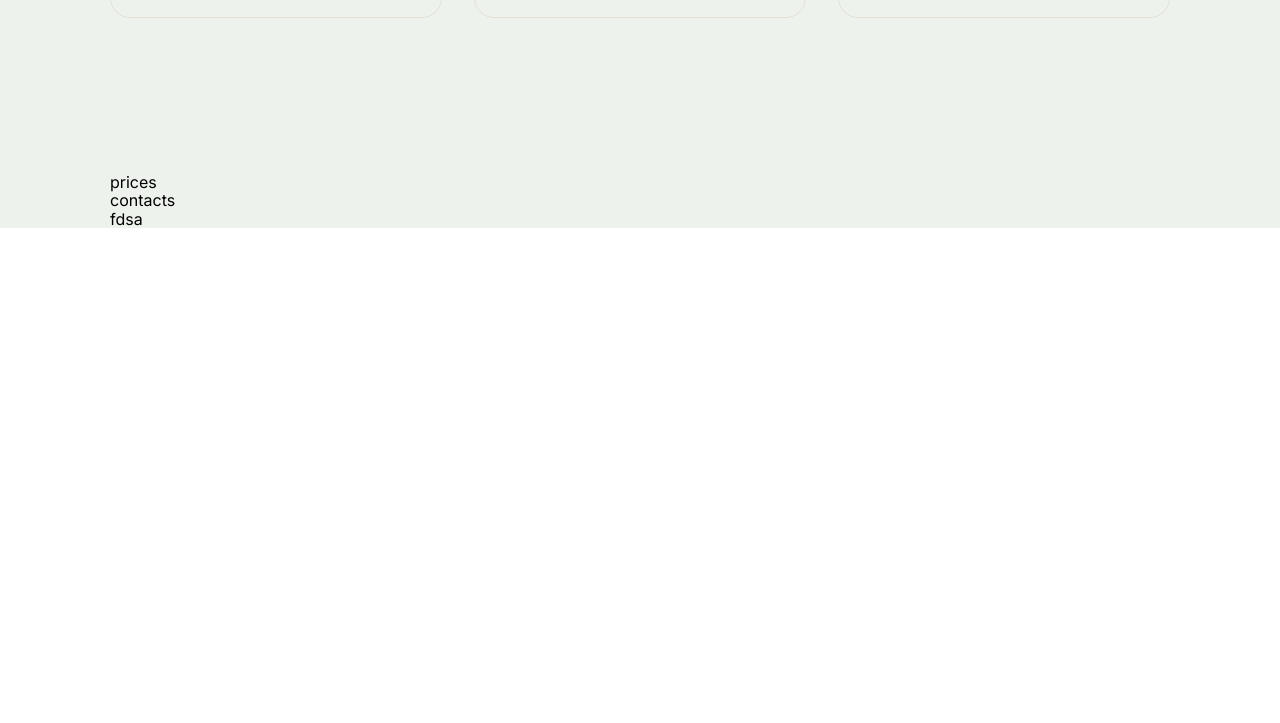
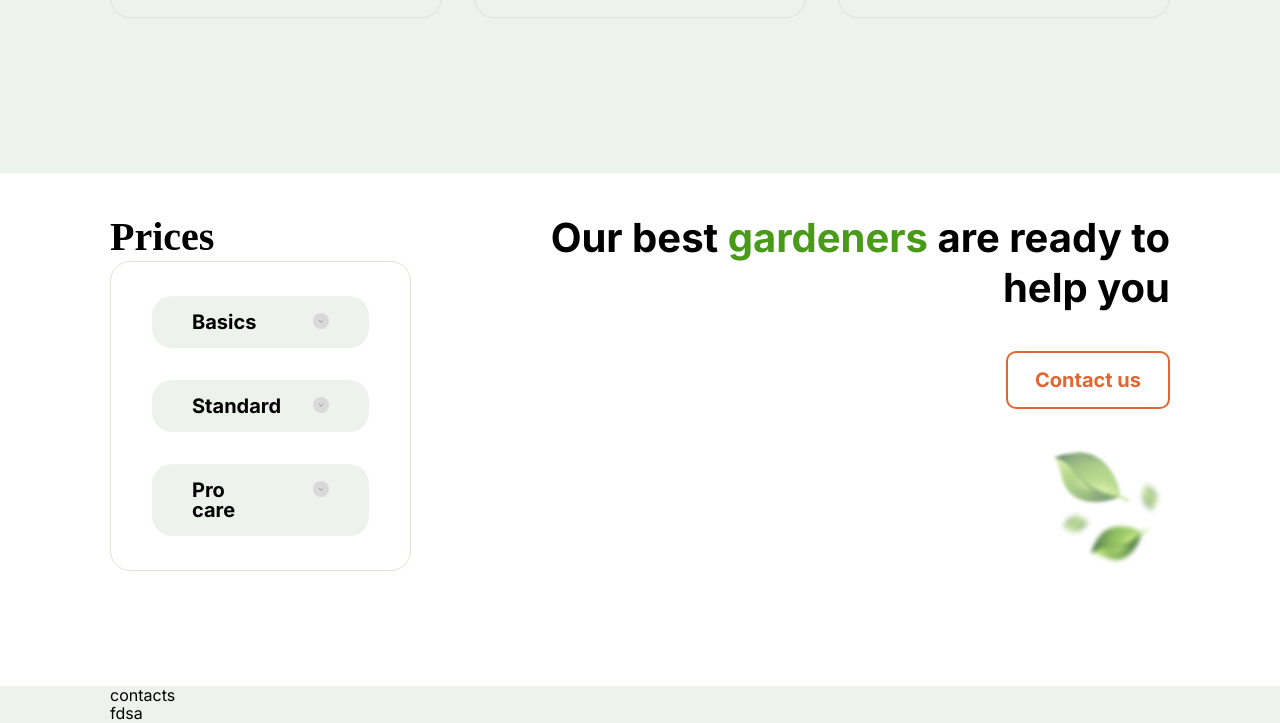
Before and after one commit to anishchenko/plants, a plain HTML site: page plants/index.html in a window 1280 px wide. Shown: the part 2532-3255 px from the top of the page. Before the commit the page ends 2761 px from the top, so only its background shows below. Drawn offline with Linux system fonts and the light colour scheme; a web font is replaced by a local one.

Commit message:
feat: add prices section

```diff
--- a/plants/css/style.css
+++ b/plants/css/style.css
@@ -134,6 +134,7 @@ body {
   padding: 14px 27px;
   border: 2px solid #E06733;
   border-radius: 10px;
+  cursor: pointer;
 }
 
 .welcome__button {
@@ -246,6 +247,99 @@ body {
   color: #717171;
 }
 
+.prices__container {
+  padding-top: 40px;
+  padding-bottom: 115px;
+}
+
+.prices {
+  display: flex;
+  justify-content: space-between;
+}
+
+.prices__block {
+  width: 50%;
+}
+
+.contact__block {
+  width: 50%;
+}
+
+.prices__title {
+  font-weight: 700;
+  line-height: 48px;
+  color: #000000;
+}
+
+.prices__form {
+  display: flex;
+  flex-direction: column;
+  padding: 34px 41px;
+  width: 71%;
+  border: 1px solid #E3E1D5;
+  border-radius: 20px;
+}
+
+.prices__label {
+  position: relative;
+  margin-bottom: 32px;
+  padding: 16px 110px 16px 40px;
+  font-size: 20px;
+  font-weight: 700;
+  line-height: 20px;
+  background-color: #EDF2EC;
+  border-radius: 20px;
+  color: #000000;
+  cursor: pointer;
+}
+
+.prices__label::after {
+  content: '';
+  position: absolute;
+  display: block;
+  width: 16px;
+  height: 16px;
+  background-image: url(../img/svg/arrow_down.svg);
+  top: 17px;
+  right: 40px;
+}
+
+.prices__label:last-child {
+  margin-bottom: 0;
+}
+
+.prices__input {
+  display: none;
+}
+
+.prices__contact {
+  background: url(../img/leafs_4pcs.png) right/ 120px no-repeat;
+  background-position-y: 230px;
+}
+
+.prices__title-contact {
+  margin: 0;
+  font-size: 40px;
+  font-weight: 700;
+  line-height: 50px;
+  text-align: right;
+  color: #000000;
+}
+
+.prices__title-red {
+  color: #499A18;
+}
+
+.prices__button {
+  margin-top: 38px;
+  float: right;
+  font-size: 20px;
+  font-weight: 700;
+  line-height: 26px;
+  background-color: #ffffff;
+  color: #E06733;
+}
+
 .footer {
   /* flex: 0 0 auto; */
   background-color: hotpink;
--- a/plants/index.html
+++ b/plants/index.html
@@ -111,8 +111,27 @@
     </section>
     </div>
 
-    <div class="container">
-      <section class="prices">prices</section>
+    <div class="container container-white prices__container">
+      <section class="prices">
+        <div class="prices__block">
+          <h2 class="prices__title section-title">Prices</h2>
+          <form class="prices__form" action="">
+            <label class="prices__label" for="prices__basics">Basics
+              <input class="prices__input" type="radio" name="prices__radio" id="prices__basics">
+            </label>
+            <label class="prices__label" for="prices__standard">Standard
+              <input class="prices__input" type="radio" name="prices__radio" id="prices__standard">
+            </label>
+            <label class="prices__label" for="prices__pro-care">Pro care
+              <input class="prices__input" type="radio" name="prices__radio" id="prices__pro-care">
+            </label>
+          </form>
+        </div>
+        <div class="prices__contact">
+          <h3 class="prices__title-contact">Our best <span class="prices__title-red">gardeners</span> are ready to help you</h3>
+          <button class="button prices__button">Contact us</button>
+        </div>
+      </section>
     </div>
     <div class="container">
       <section class="contacts">contacts</section>
```
Also changed, not shown: plants/img/svg/arrow_down.svg (added).
